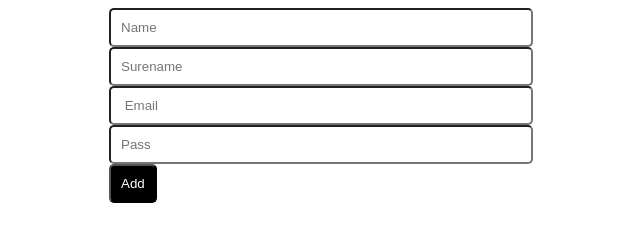
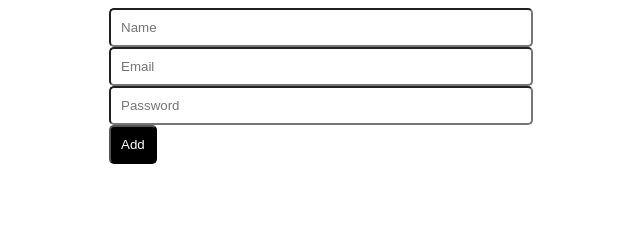
Before and after one commit to dimitar-tsvetkov/vot, a plain HTML site: page web/index.html in a window 1280 px wide. Shown: the whole page, without its empty margins (331-971 px from the left). Drawn offline with Linux system fonts and the light colour scheme.

Commit message:
Update index.html

```diff
--- a/web/index.html
+++ b/web/index.html
@@ -2,15 +2,15 @@
 <html lang="en">
 <head>
   <meta charset="UTF-8">
-  <title>add user</title>
+  <title>Add User</title>
   <link rel="stylesheet" href="/style.css">
 </head>
 <body>
   <form action="/add-user" method="post">
     <input type="text" name="name" placeholder="Name">
-    <input type="text" name="surname" placeholder="Surename">
-    <input type="email" name="email" placeholder=" Email">
-    <input type="password" name="password" placeholder="Pass">
+    <input type="email" name="email" placeholder="Email">
+    <input type="password" name="password" placeholder="Password">
     <button type="submit">Add</button>
   </form>
 </body>
+</html>
```
